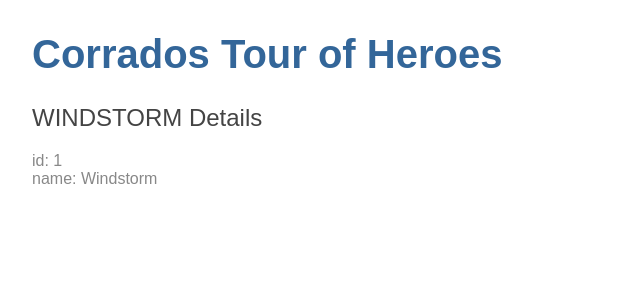
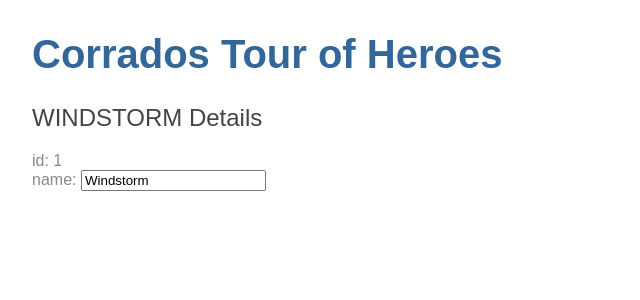
Before and after one commit to Corrado98/angular-tour-of-heroes, an Angular app: page /heroes in a window 1280 px wide. Shown: the top 300 px of the page, without its empty margins (0-640 px from the left). Built offline with nearby package versions, Linux system fonts and the light colour scheme.

Commit message:
Add FormsModule import and input field two way databinding

```diff
--- a/src/app/app.module.ts
+++ b/src/app/app.module.ts
@@ -4,7 +4,7 @@
 
 import { AppComponent } from './app.component';
 import { HeroesComponent } from './heroes/heroes.component';
-
+import { FormsModule } from '@angular/forms'; // <-- NgModel lives here
 
 @NgModule({
   declarations: [
@@ -12,7 +12,8 @@
     HeroesComponent
   ],
   imports: [
-    BrowserModule
+    BrowserModule,
+    FormsModule
   ],
   providers: [],
   bootstrap: [AppComponent]
--- a/src/app/heroes/heroes.component.html
+++ b/src/app/heroes/heroes.component.html
@@ -1,3 +1,7 @@
 <h2>{{ hero.name | uppercase }} Details</h2>
 <div><span>id: </span>{{hero.id}}</div>
-<div><span>name: </span>{{hero.name}}</div>
+<div>
+  <label>name:
+    <input [(ngModel)]="hero.name" placeholder="name">
+  </label>
+</div>
```
